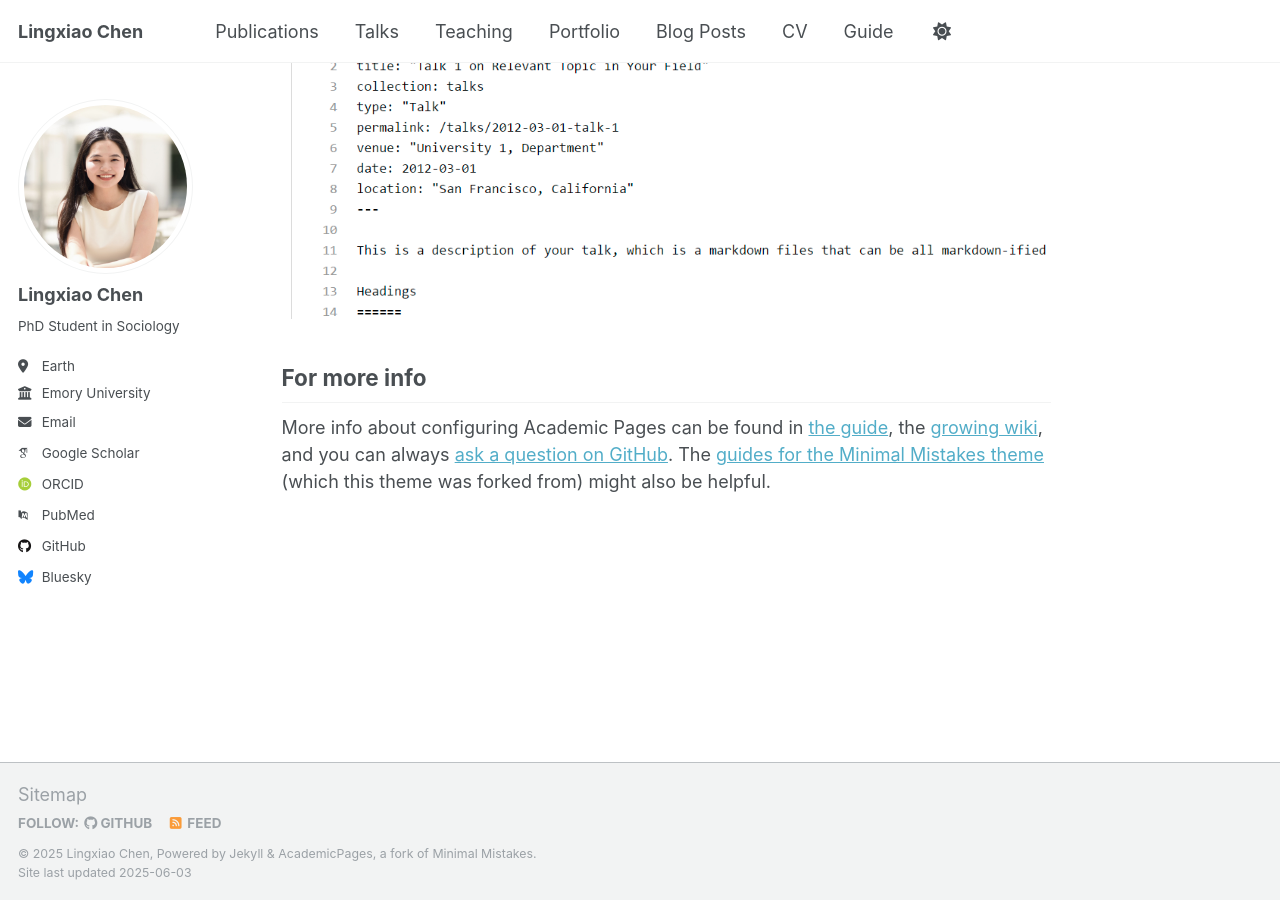
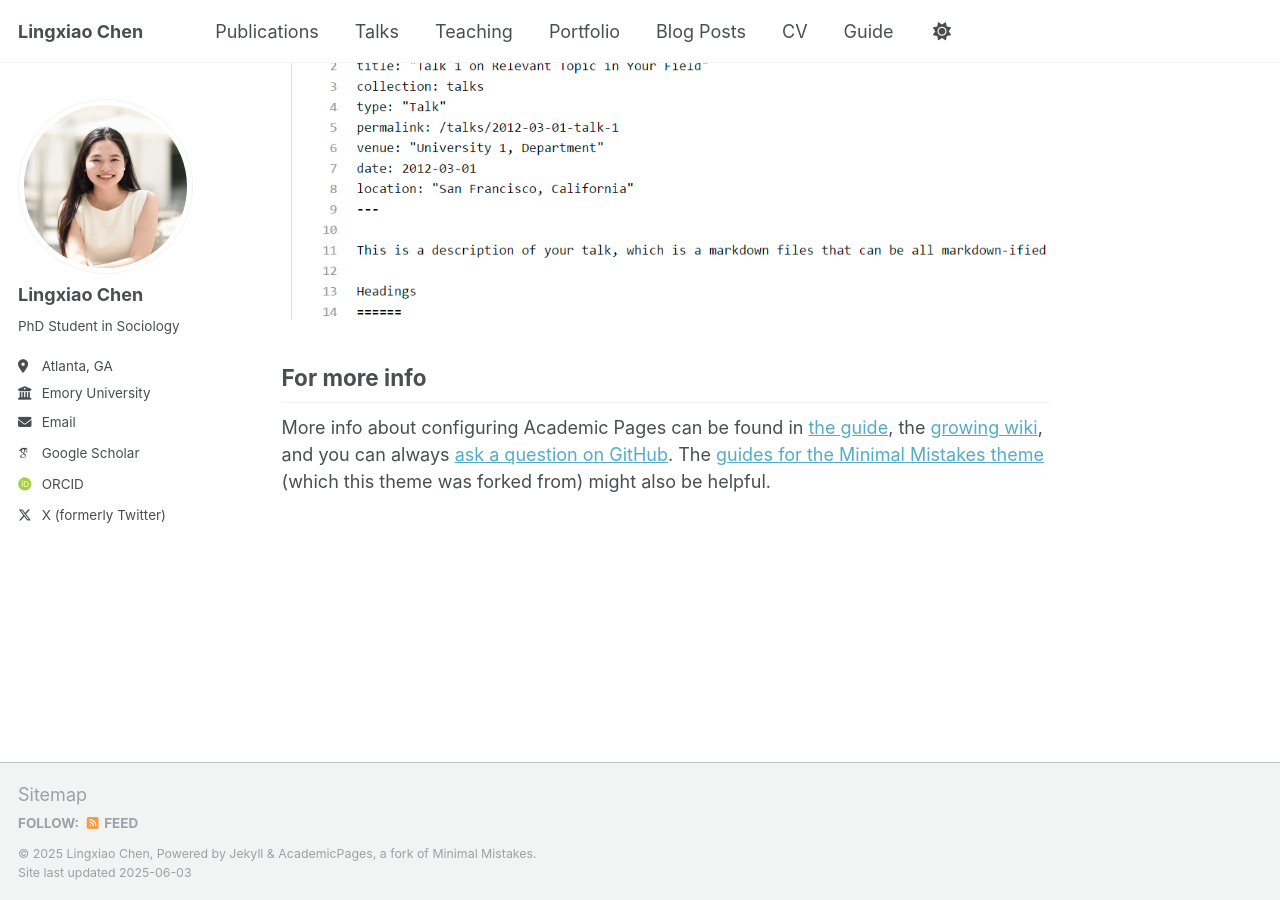
Before and after one commit to ling-xiao-chen/ling-xiao-chen.github.io, a Jekyll site: the page built from _pages/about.md, in a window 1280 px wide and 900 px high, scrolled down 2636 px. Built offline with Jekyll 4.4.1, drawn with Linux system fonts in a browser that asks for light colours; some web fonts are replaced; part of the change alters nothing that is shown.

Commit message:
config page edits and google analytics

```diff
--- a/_config.yml
+++ b/_config.yml
@@ -12,7 +12,7 @@ site_theme               : "default"
 title                    : "Lingxiao Chen"
 title_separator          : "-"
 name                     : &name "Lingxiao Chen"
-description              : &description "Lingxiao Chen."
+description              : &description "Lingxiao Chen"
 url                      : https://academicpages.github.io # the base hostname & protocol for your site e.g. "https://[your GitHub username].github.io" or if you already have some other page hosted on Github then use "https://[your GitHub username].github.io/[Your Repo Name]"
 baseurl                  : "" # the subpath of your site, e.g. "/blog"
 repository               : "academicpages/academicpages.github.io"
@@ -26,19 +26,19 @@ author:
   name             : "Lingxiao Chen"
   pronouns         : # example: "she/her"
   bio              : "PhD Student in Sociology"
-  location         : "Earth"
+  location         : "Atlanta, GA"
   employer         : "Emory University"
   uri              : # URL
-  email            : "none@example.org"
+  email            : "lingxiao.chen@emory.edu"
 
   # Academic websites
   academia         : # URL
   arxiv            : # URL - Update with the correct link to your profile
-  googlescholar    : "https://scholar.google.com/citations?user=PS_CX0AAAAAJ"
+  googlescholar    : "https://scholar.google.com/citations?user=JUpwP2UAAAAJ&hl=en&oi=ao"
   impactstory      : # URL
-  orcid            : "http://orcid.org/yourorcidurl"
+  orcid            : "http://orcid.org/0009-0000-0751-5750"
   semantic         : # URL
-  pubmed           : "https://www.ncbi.nlm.nih.gov/pubmed/?term=john+snow"
+  pubmed           : #"https://www.ncbi.nlm.nih.gov/pubmed/?term=john+snow"
   researchgate     : # URL
   scopus           : # URL
 
@@ -46,12 +46,12 @@ author:
   bitbucket        : # Username - Update with your username on the site
   codepen          : # Username
   dribbble         : # Username
-  github           : "academicpages"
+  github           : #"academicpages"
   kaggle           : # Username
   stackoverflow    : # User number or user number and name (i.e., use "1" or "1/jeff-atwood")
 
   # Social media
-  bluesky          : "bsky.app" # Replace this with you Bluesky username
+  bluesky          : #"bsky.app" # Replace this with you Bluesky username
   facebook         : # Username
   flickr           : # Username
   foursquare       : # Username
@@ -68,7 +68,7 @@ author:
   steam            : # Username
   telegram         : # URL
   tumblr           : # Username
-  twitter          : # Username for X / Twitter
+  twitter          : "lingxiao_chenhk"
   vine             : # Username
   weibo            : # Username
   wikipedia        : # Username
@@ -148,7 +148,7 @@ social:
 
 # Analytics
 analytics:
-  provider               :  "false" # false (default), "google", "google-universal", "google-analytics-4", "custom"
+  provider               :  "custom" # false (default), "google", "google-universal", "google-analytics-4", "custom"
   google:
     tracking_id          :
 
--- a/_includes/analytics.html
+++ b/_includes/analytics.html
@@ -1,14 +1,9 @@
-{% if site.analytics.provider and page.analytics != false %}
+<!-- Google tag (gtag.js) -->
+<script async src="https://www.googletagmanager.com/gtag/js?id=G-HKF9EVMVV2"></script>
+<script>
+  window.dataLayer = window.dataLayer || [];
+  function gtag(){dataLayer.push(arguments);}
+  gtag('js', new Date());
 
-{% case site.analytics.provider %}
-{% when "google" %}
-  {% include /analytics-providers/google.html %}
-{% when "google-universal" %}
-  {% include /analytics-providers/google-universal.html %}
-{% when "google-analytics-4" %}
-  {% include /analytics-providers/google-analytics-4.html %}
-{% when "custom" %}
-  {% include /analytics-providers/custom.html %}
-{% endcase %}
-
-{% endif %}
+  gtag('config', 'G-HKF9EVMVV2');
+</script>
```
Also changed, not shown: 1 other file.
